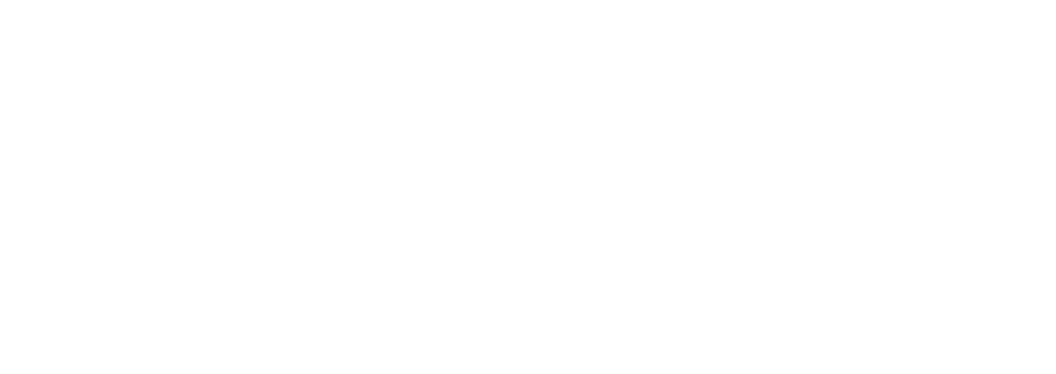
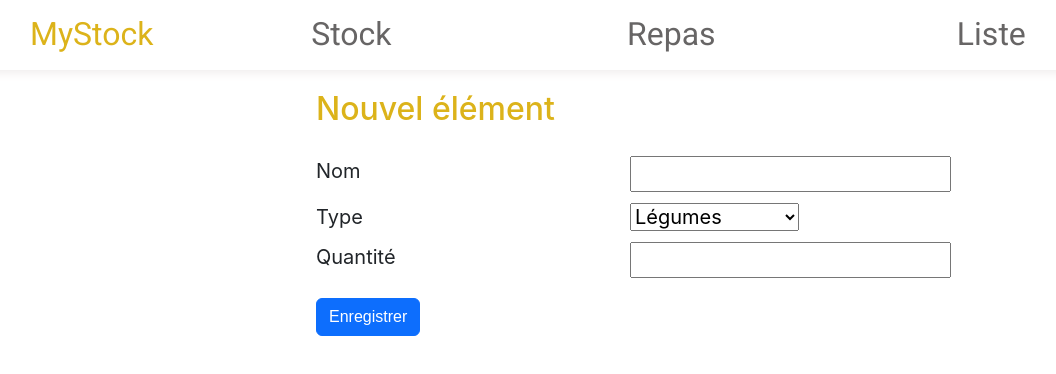
Before and after one commit to plouiserre/ShoppingManagerV2, a React (Create React App) app in the folder shopping-manager-front/: page /Stock/add in a window 1280 px wide. Before the commit this address had no page. Shown: the top 374 px of the page, without its empty margins (22-1078 px from the left). Built offline with nearby package versions, Linux system fonts and the light colour scheme.

Commit message:
html css form add and link to new page

```diff
--- a/shopping-manager-front/src/components/StockResume/StockResume.jsx
+++ b/shopping-manager-front/src/components/StockResume/StockResume.jsx
@@ -1,18 +1,16 @@
 import { AddElement } from "../AddElement/AddElement";
+import { useNavigate } from "react-router-dom";
 import s from "./style.module.css";
 
 export function StockResume() {
-  function simulateBehavior() {
-    alert("go to add stock");
-  }
-
+  const navigate = useNavigate();
   return (
     <div>
       <h1>Stock actuel</h1>
       <p className={`${s.text}`}>Aucun stock programmé pour le moment</p>
       <AddElement
         labelButton={"Ajouter un nouvel élément"}
-        actionButton={simulateBehavior}
+        actionButton={() => navigate("/stock/add/")}
       />
     </div>
   );
--- a/shopping-manager-front/src/index.js
+++ b/shopping-manager-front/src/index.js
@@ -7,6 +7,7 @@ import { Welcome } from './pages/Welcome/Welcome';
 import { Stock } from './pages/Stock/Stock';
 import { Food } from './pages/Food/Food';
 import { List } from './pages/List/List';
+import { AddStock } from './pages/Stock/AddStock';
 
 
 const root = ReactDOM.createRoot(document.getElementById('root'));
@@ -16,6 +17,7 @@ root.render(
       <Route path="/" element={<App/>}>
         <Route path="/" element={<Welcome/>}/>
         <Route path="/Stock/" element={<Stock/>}/>
+        <Route path="/Stock/add" element={<AddStock/>}/>
         <Route path="/Repas/" element={<Food/>}/>
         <Route path="/Liste/" element={<List/>}/>
       </Route>
--- /dev/null
+++ b/shopping-manager-front/src/pages/Stock/AddStock.jsx
@@ -0,0 +1,57 @@
+import { AddElement } from "../../components/AddElement/AddElement";
+import s from "./style.module.css";
+
+export function AddStock() {
+  return (
+    <div>
+      <form className={`container-fluid ${s.formStock}`}>
+        <div class="row">
+          <div class="col-3"></div>
+          <div class="col-7">
+            <h1 className={`${s.titleForm}`}>Nouvel élément</h1>
+            <div class="col-2"></div>
+          </div>
+        </div>
+        <div className={`row ${s.lineForm}`}>
+          <div class="col-3"></div>
+          <div class="col-3">Nom</div>
+          <div class="col-4">
+            <input type="text" />{" "}
+          </div>
+          <div class="col-2"></div>
+        </div>
+        <div className={`row ${s.lineForm}`}>
+          <div class="col-3"></div>
+          <div class="col-3">Type</div>
+          <div class="col-4">
+            <select>
+              <option>Légumes</option>
+              <option>Viande rouge</option>
+              <option>Viande blanche</option>
+              <option>Petit déjeuner</option>
+            </select>
+          </div>
+          <div class="col-2"></div>
+        </div>
+        <div className={`row ${s.lineForm}`}>
+          <div class="col-3"></div>
+          <div class="col-3">Quantité</div>
+          <div class="col-4">
+            <input type="text" />{" "}
+          </div>
+          <div class="col-2"></div>
+        </div>
+        <div className={`row ${s.lineForm}`}>
+          <div class="col-3"></div>
+          <div class="col-7">
+            <AddElement
+              labelButton={"Enregistrer"}
+              actionButton={() => alert("ça enregistre")}
+            />
+          </div>
+          <div class="col-2"></div>
+        </div>
+      </form>
+    </div>
+  );
+}
--- a/shopping-manager-front/src/pages/Stock/Stock.jsx
+++ b/shopping-manager-front/src/pages/Stock/Stock.jsx
@@ -1,5 +1,16 @@
+import { AddElement } from "../../components/AddElement/AddElement";
 import { StockList } from "../../components/StockList/StockList";
+import { useNavigate } from "react-router-dom";
 
 export function Stock() {
-  return <StockList />;
+  const navigate = useNavigate();
+  return (
+    <>
+      <StockList />
+      <AddElement
+        labelButton={"Ajouter un nouvel élément"}
+        actionButton={() => navigate("/stock/add/")}
+      />
+    </>
+  );
 }
--- /dev/null
+++ b/shopping-manager-front/src/pages/Stock/style.module.css
@@ -0,0 +1,13 @@
+.formStock{
+    padding-top: 20px;
+}
+
+.titleForm{
+    padding-bottom: 20px;
+    color : #dcb31a
+}
+
+.lineForm{
+    padding-bottom: 10px;
+    font-size: 20px;
+}
```
